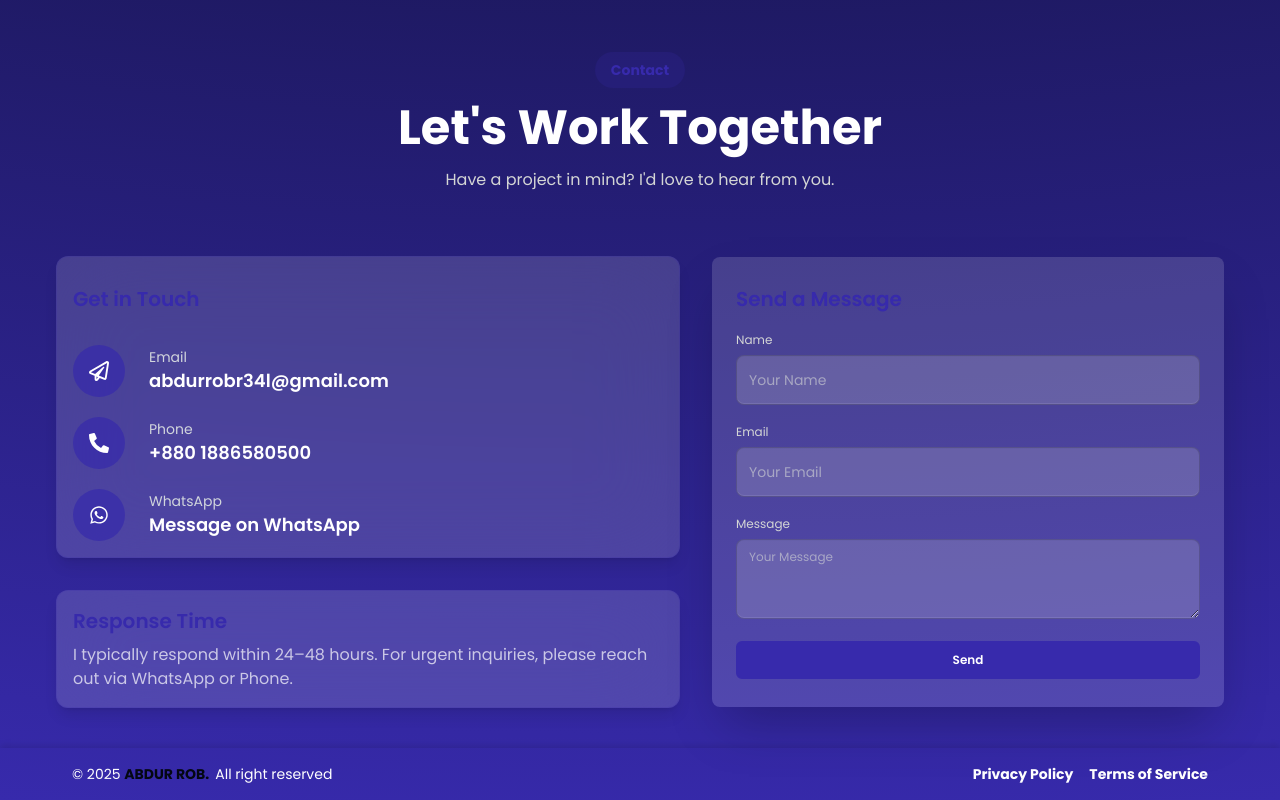
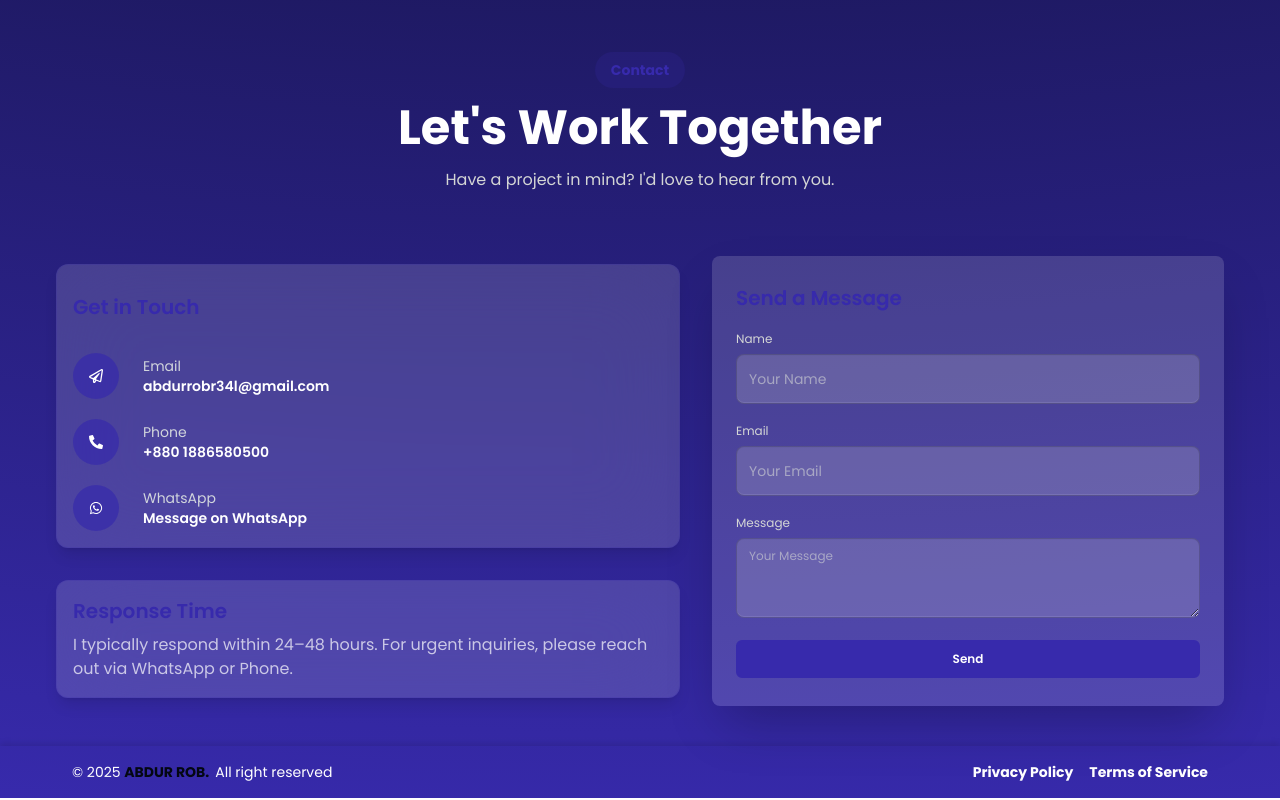
Before and after one commit to Abdurrobr34l/portfolio, a React (Vite) app: page / in a window 1280 px wide. Shown: the part 4510-5310 px from the top of the page. Built offline with nearby package versions, Linux system fonts and the light colour scheme.

Commit message:
Fixed contact section layout problem

```diff
--- a/src/Components/Contact.jsx
+++ b/src/Components/Contact.jsx
@@ -60,9 +60,9 @@ const Contact = () => {
       </motion.div>
 
       <div className="hero mb-10">
-        <div className="hero-content gap-8 py-0! px-0! md:w-[80%] flex-col lg:flex-row xl:w-full">
+        <div className="hero-content gap-8 py-0! px-0! w-full! md:w-[80%] flex-col lg:flex-row xl:w-full">
 
-          {/* LEFT SIDE (UNCHANGED) */}
+          {/* LEFT SIDE */}
           <div className="flex flex-col gap-8 text-primary/70! text-center lg:text-left">
             {/* Your left side content stays unchanged */}
             <div className="glass-card bg-primary/15! p-4">
@@ -72,12 +72,12 @@ const Contact = () => {
 
               {/* EMAIL */}
               <div className="flex justify-evenly items-center gap-4 md:justify-normal md:gap-6">
-                <div className="text-primary text-xl bg-accent/70 p-4 rounded-full flex items-center justify-center">
+                <div className="text-primary text-sm  bg-accent/70 p-4 rounded-full flex items-center justify-center">
                   <FaRegPaperPlane />
                 </div>
                 <div>
                   <p className="text-sm text-gray-300">Email</p>
-                  <p className="text-lg font-semibold text-white">
+                  <p className="text-sm font-semibold text-white">
                     <a
                       href="mailto:abdurrobr34l@gmail.com"
                       className="hover:text-accent"
@@ -91,12 +91,12 @@ const Contact = () => {
               {/* PHONE & WHATSAPP */}
               <div className="flex flex-col gap-5 mt-5 md:items-start">
                 <div className="flex items-center gap-4 md:gap-6">
-                  <div className="text-primary text-xl bg-accent/70 p-4 rounded-full flex items-center justify-center">
+                  <div className="text-primary text-sm  bg-accent/70 p-4 rounded-full flex items-center justify-center">
                     <FaPhoneAlt />
                   </div>
                   <div>
                     <p className="text-sm text-gray-300">Phone</p>
-                    <p className="text-lg font-semibold text-white">
+                    <p className="text-sm font-semibold text-white">
                       <a
                         href="tel:+8801886580500"
                         className="hover:text-secondary/70!"
@@ -108,12 +108,12 @@ const Contact = () => {
                 </div>
 
                 <div className="flex items-center gap-4 md:gap-6">
-                  <div className="text-primary text-xl bg-accent/70 p-4 rounded-full flex items-center justify-center">
+                  <div className="text-primary text-sm  bg-accent/70 p-4 rounded-full flex items-center justify-center">
                     <FaWhatsapp />
                   </div>
                   <div>
                     <p className="text-sm text-gray-300">WhatsApp</p>
-                    <p className="text-lg font-semibold text-white">
+                    <p className="text-sm font-semibold text-white">
                       <a
                         href="https://wa.me/8801886580500"
                         target="_blank"
```
